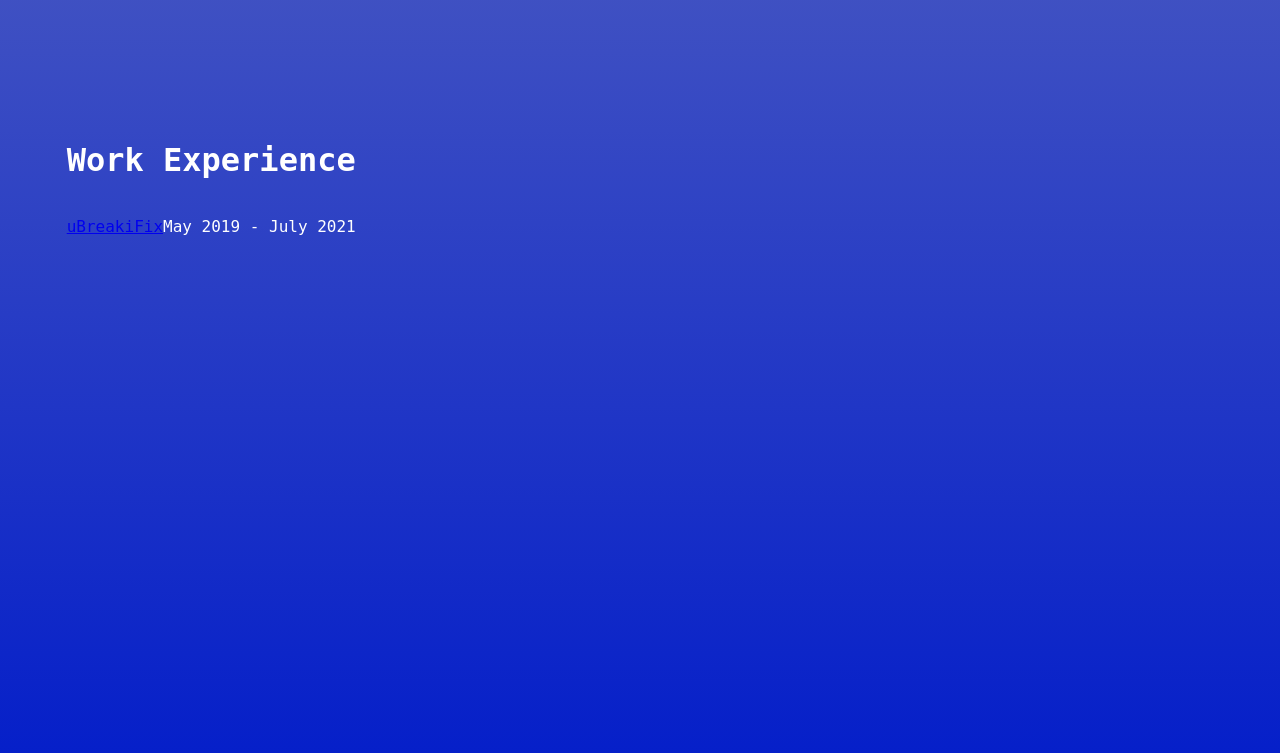
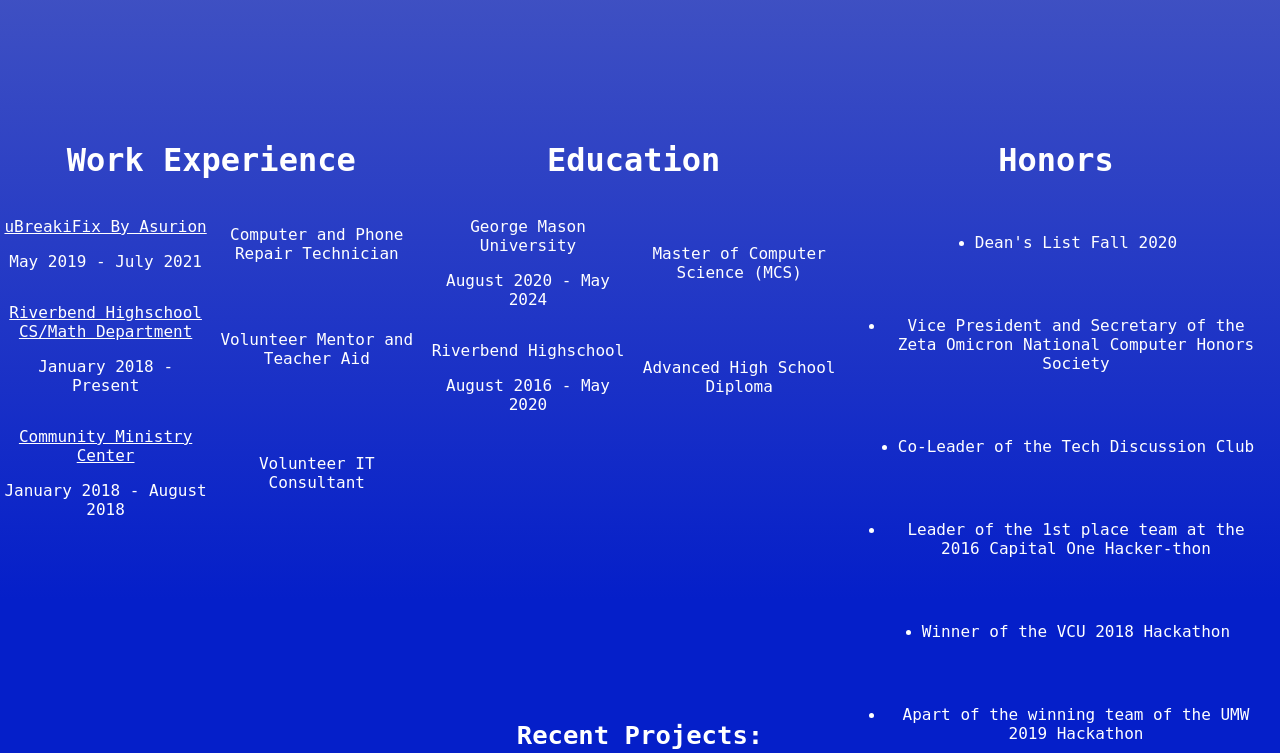
Before and after one commit to StappsWorld/stappsworld.com, a Vue app in the folder resume/: page / in a window 1280 px wide. Shown: the part 2440-3193 px from the top of the page. Built offline with nearby package versions, Linux system fonts and the light colour scheme.

Commit message:
Finished employment section

```diff
--- a/resume/src/components/past_employment/past_employment.js
+++ b/resume/src/components/past_employment/past_employment.js
@@ -0,0 +1,48 @@
+
+export const employment_arr = [
+    {
+        name: "uBreakiFix By Asurion",
+        url: "https://www.ubreakifix.com/locations/fredericksburg?utm_campaign=fredericksburg",
+        role: "Computer and Phone Repair Technician",
+        time_started: new Date('May 1, 2019 00:00:00'),
+        time_ended: new Date('July 1, 2021 00:00:00'),
+    },
+    {
+        name: "Riverbend Highschool CS/Math Department",
+        url: "https://www.spotsylvania.k12.va.us/Domain/35",
+        role: "Volunteer Mentor and Teacher Aid",
+        time_started: new Date('Jan 1, 2018 00:00:00'),
+        time_ended: null,
+    },
+    {
+        name: "Community Ministry Center",
+        url: "http://communityministrycenter.org/",
+        role: "Volunteer IT Consultant",
+        time_started: new Date('Jan 1, 2018 00:00:00'),
+        time_ended: new Date('August 1, 2018 00:00:00'),
+    },
+]
+
+export const education_arr = [
+    {
+        establishment: "George Mason University",
+        title: "Master of Computer Science (MCS)",
+        time_started: new Date('August 1, 2020'),
+        time_ended: new Date('May 1, 2024')
+    },
+    {
+        establishment: "Riverbend Highschool",
+        title: "Advanced High School Diploma",
+        time_started: new Date('August 1, 2016'),
+        time_ended: new Date('May 1, 2020')
+    },
+]
+
+export const honors_arr = [
+    "Dean's List Fall 2020",
+    "Vice President and Secretary of the Zeta Omicron National Computer Honors Society",
+    "Co-Leader of the Tech Discussion Club",
+    "Leader of the 1st place team at the 2016 Capital One Hacker-thon",
+    "Winner of the VCU 2018 Hackathon",
+    "Apart of the winning team of the UMW 2019 Hackathon"
+]
--- a/resume/src/components/past_employment/past_employment.vue
+++ b/resume/src/components/past_employment/past_employment.vue
@@ -4,18 +4,88 @@
     <transition name="past_employment_text" appear>
       <div class="past_employment_box">
         <div class="past_employment_content">
-                <div class="work_experience content">
+          <div
+            class="work_experience content"
+            data-aos="fade-up"
+            data-aos-delay="200"
+          >
             <h1>Work Experience</h1>
-                    <div class="work_list_item"><p><a href="https://www.ubreakifix.com/">uBreakiFix</a></p> <p>May 2019 - July 2021</p></div>
+            <div
+              v-for="employment in employment_arr"
+              :key="employment.name"
+              class="work_list_item"
+            >
+              <div class="work_left">
+                <div class="name">
+                  <p>
+                    <a v-bind:href="employment.url">{{ employment.name }}</a>
+                  </p>
                 </div>
-                <div class="education content">
-
-                </div>
-                <div class="honors content">
-
+                <div class="date">
+                  <p>
+                    <template v-if="employment.time_started">
+                      {{ dateFormat(employment.time_started, "mmmm yyyy") }}
+                    </template>
+                    <template v-else>Present</template>
+                    -
+                    <template v-if="employment.time_ended">
+                      {{ dateFormat(employment.time_ended, "mmmm yyyy") }}
+                    </template>
+                    <template v-else>Present</template>
+                  </p>
                 </div>
               </div>
-            <div class="past_employment_empty"></div>
+              <div class="work_right">
+                <p>{{ employment.role }}</p>
+              </div>
+            </div>
+          </div>
+          <div
+            class="education content"
+            data-aos="fade-up"
+            data-aos-delay="400"
+          >
+            <h1>Education</h1>
+            <div
+              v-for="education in education_arr"
+              :key="education.establishment"
+              class="work_list_item"
+            >
+              <div class="work_left">
+                <div class="name">
+                  <p>{{ education.establishment }}</p>
+                </div>
+                <div class="date">
+                  <p>
+                    <template v-if="education.time_started">
+                      {{ dateFormat(education.time_started, "mmmm yyyy") }}
+                    </template>
+                    <template v-else>Present</template>
+                    -
+                    <template v-if="education.time_ended">
+                      {{ dateFormat(education.time_ended, "mmmm yyyy") }}
+                    </template>
+                    <template v-else>Present</template>
+                  </p>
+                </div>
+              </div>
+              <div class="work_right">
+                <p>{{ education.title }}</p>
+              </div>
+            </div>
+          </div>
+          <div class="honors content" data-aos="fade-up" data-aos-delay="600">
+            <h1>Honors</h1>
+            <div class="honors_list">
+              <ul v-for="honor in honors_arr" :key="honor">
+                <li>
+                  <p>{{ honor }}</p>
+                </li>
+              </ul>
+            </div>
+          </div>
+        </div>
+        <!-- <div class="past_employment_empty"></div> -->
       </div>
     </transition>
     <!-- <div class="about_me_empty"></div> -->
@@ -25,11 +95,18 @@
 <script>
 import AOS from "aos";
 import "aos/dist/aos.css";
+import {
+  employment_arr,
+  education_arr,
+  honors_arr,
+} from "./past_employment.js";
+import dateFormat from "dateformat";
 
 export default {
   name: "past_employment",
   setup: () => {
     AOS.init();
+    return { employment_arr, education_arr, honors_arr, dateFormat };
   },
 };
 </script>
@@ -49,7 +126,7 @@ export default {
     var(--solid-background) 100%
   );
   margin: 0px 0px 0px 0px;
-  height: 100vh;
+  height: 80vh;
 }
 
 .past_employment_empty {
@@ -57,7 +134,7 @@ export default {
 }
 
 .past_employment_content {
-    display:inline-flex;
+  display: inline-flex;
 }
 
 .content {
@@ -68,6 +145,31 @@ export default {
 .work_list_item {
   display: inline-flex;
   justify-content: space-between;
+  width: 100%;
+}
+
+.honors_list {
+  text-align: center;
+}
+
+.honors_list > ul {
+  display: inline-flex;
+}
+
+.work_left {
+  display: table;
+  width: 50%;
+}
+
+.work_right {
+  display: inline-block;
+  width: 50%;
+  padding: auto;
+  margin: auto;
+}
+
+li {
+  color: white;
 }
 
 h1 {
@@ -79,4 +181,9 @@ p {
   color: white;
   font-family: "Monospace";
 }
+
+a {
+  color: white;
+  font-family: "Monospace";
+}
 </style>
```
Lines whose indentation alone changed are shown as unchanged.
